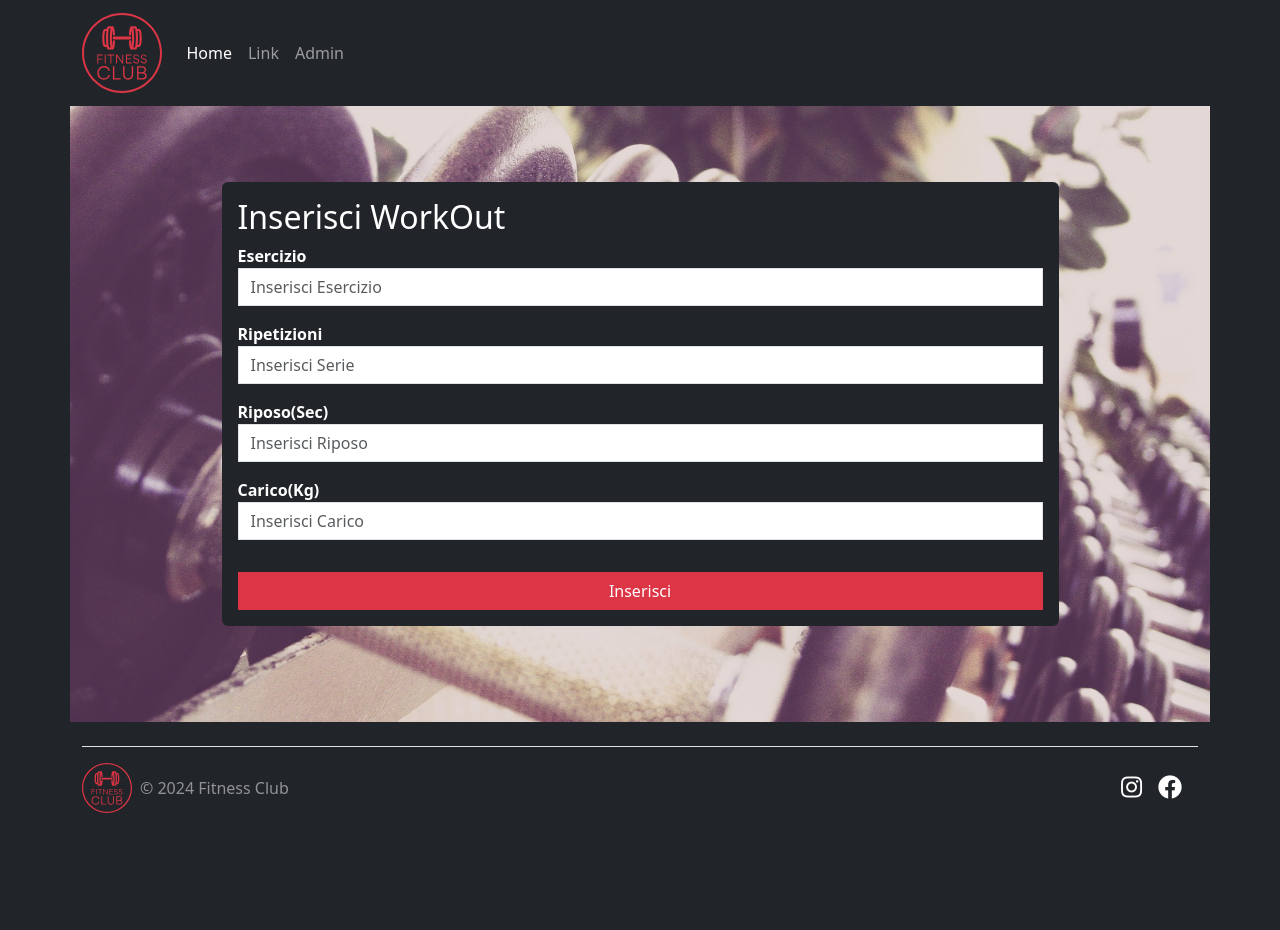
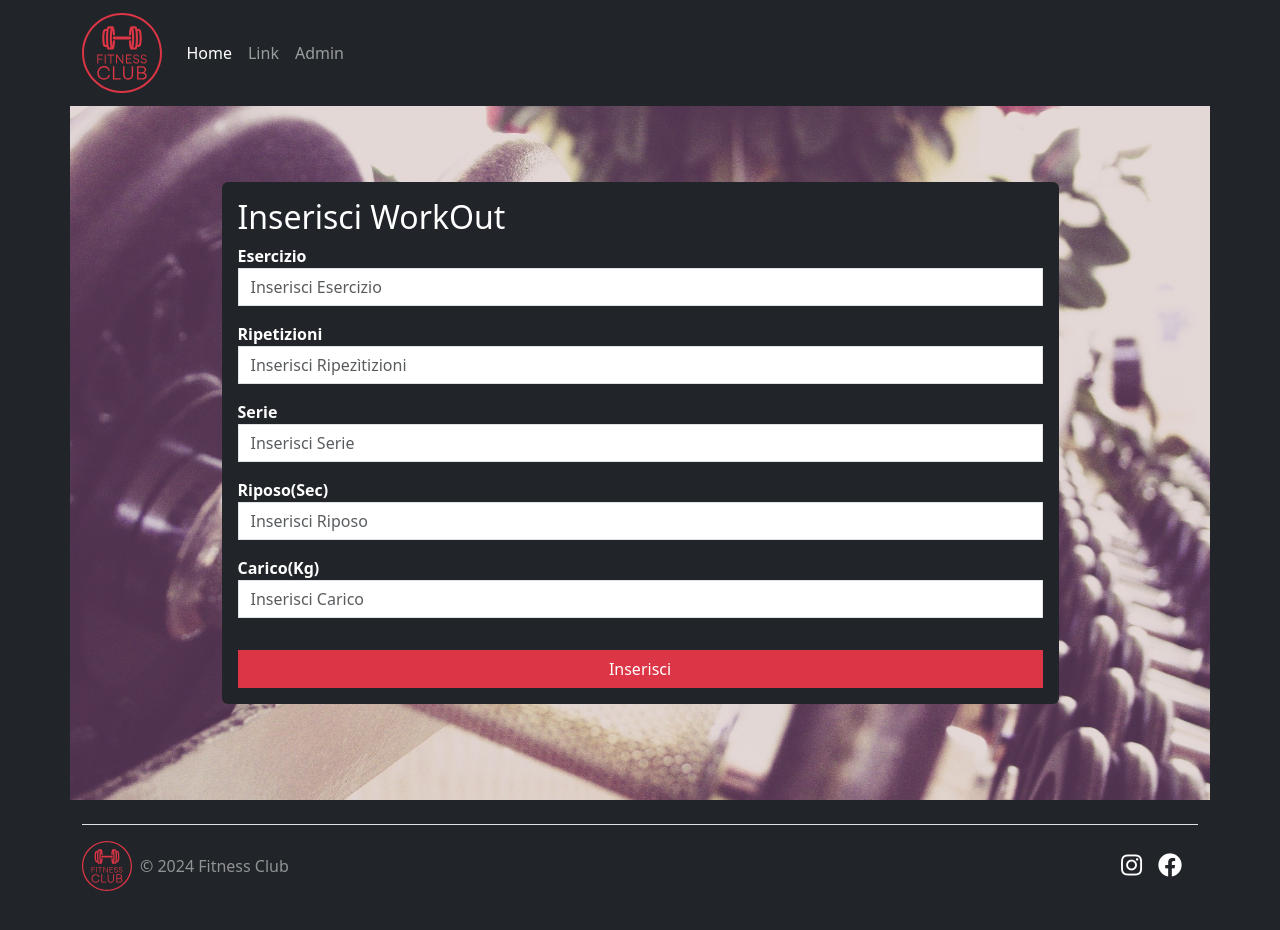
Before and after one commit to Andrea-vicari/Fitness-Center, a React (Vite) app in the folder frontend/: page /nuovotraining in a window 1280 px wide. Before the commit the page ends 853 px from the top, so only its background shows below. Built offline with nearby package versions, Linux system fonts and the light colour scheme.

Commit message:
Add NewWork out (Front e BackEnd) Teeste with Postman and in react OK

```diff
--- a/frontend/src/Components/NewTraining.jsx
+++ b/frontend/src/Components/NewTraining.jsx
@@ -23,8 +23,6 @@ const NewTraining = () =>{
             headers:{
                 'Content-Type': 'application/json'
               }
-
-
         })
 
 
@@ -41,6 +39,7 @@ const NewTraining = () =>{
             setLoad('')
             setReps('')
             setRest('')
+            setSeries('')
             setError(null)
         }
 
@@ -75,13 +74,28 @@ const NewTraining = () =>{
                 <strong>Ripetizioni</strong>
               </label>
               <input
+                type="number"
+                placeholder="Inserisci Ripezìtizioni"
+                autoComplete="off"
+                name="number"
+                className="form-control rounded-0"
+                onChange={(e) => setReps(e.target.value)}
+                value={reps}
+              />
+            </div>
+
+            <div className="mb-3">
+              <label htmlFor="series">
+                <strong>Serie</strong>
+              </label>
+              <input
                 type="text"
                 placeholder="Inserisci Serie"
                 autoComplete="off"
                 name="number"
                 className="form-control rounded-0"
-                onChange={(e) => setReps(e.target.value)}
-                value={reps}
+                onChange={(e) => setSeries(e.target.value)}
+                value={series}
               />
             </div>
 
@@ -97,7 +111,7 @@ const NewTraining = () =>{
                 name="text"
                 className="form-control rounded-0"
                 onChange={(e) => setRest(e.target.value)}
-                value={loads}
+                value={rest}
               />
             </div>
 
```
